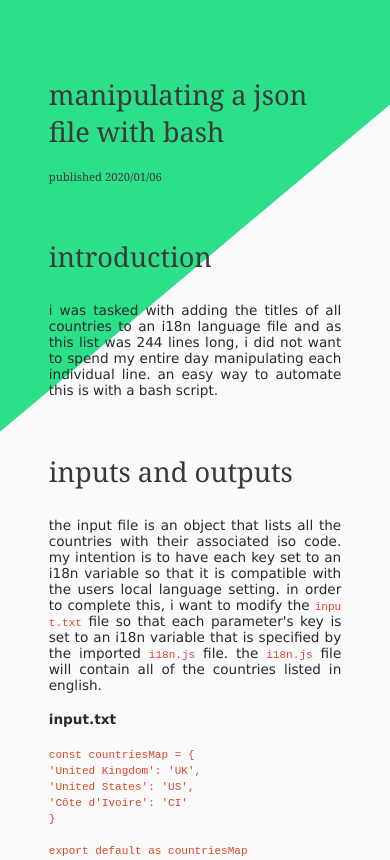
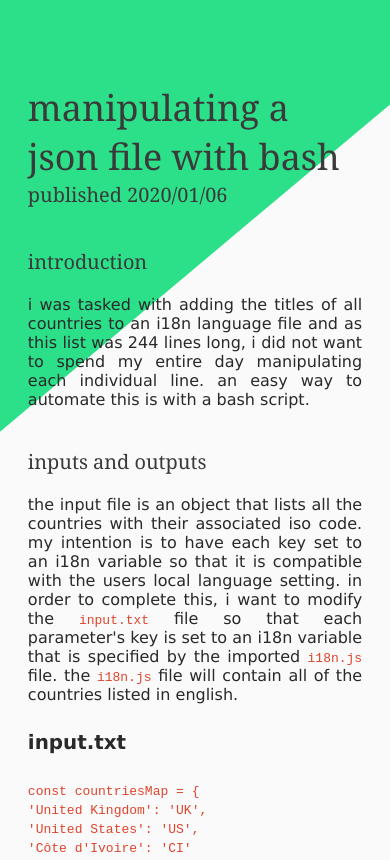
Before and after one commit to gedkirkham/gedkirkham.dev, a plain HTML site: page blog/post/bash-i18n.html in a window 390 px wide. Shown: the top 860 px of the page. Drawn offline with Linux system fonts and the light colour scheme; no server answers.

Commit message:
style: add calculated vw to font-size so that it dynamically changes depending on screen width. Reduce left and right gutter padding when on mobile

```diff
--- a/style.css
+++ b/style.css
@@ -14,7 +14,7 @@
       ". header ."
       ". main ."
       ". footer ."
-      / 1fr 6fr 1fr;
+      / 0.5fr 6fr 0.5fr;
   }
 }
 
@@ -23,7 +23,7 @@ body {
   justify-items: stretch;
   font-family: Verdana, Geneva, sans-serif;
   margin: 0;
-  font-size: 0.85em;
+  font-size: 1em;
   font-weight: 300;
 }
 
@@ -129,18 +129,25 @@ h5 {
   font-weight: 400;
 }
 
-h3 {
-  font-size:2em
+h5 {
+  font-size: calc(1em + 1vw);
+  margin-top: 0;
 }
 
-h2 {
-  font-size: 2em;
-  margin-bottom: 0;
+h4 {
+  font-size: calc(1em + 1vw);
 }
 
 h3 {
   margin-top: 2em;
+  font-size: calc(1em + 1vw);
 }
+
+h2 {
+  font-size: calc(2em + 1vw);
+  margin-bottom: 0;
+}
+
 
 p {
   text-align: justify;
```
Also changed, not shown: 1 other file.
